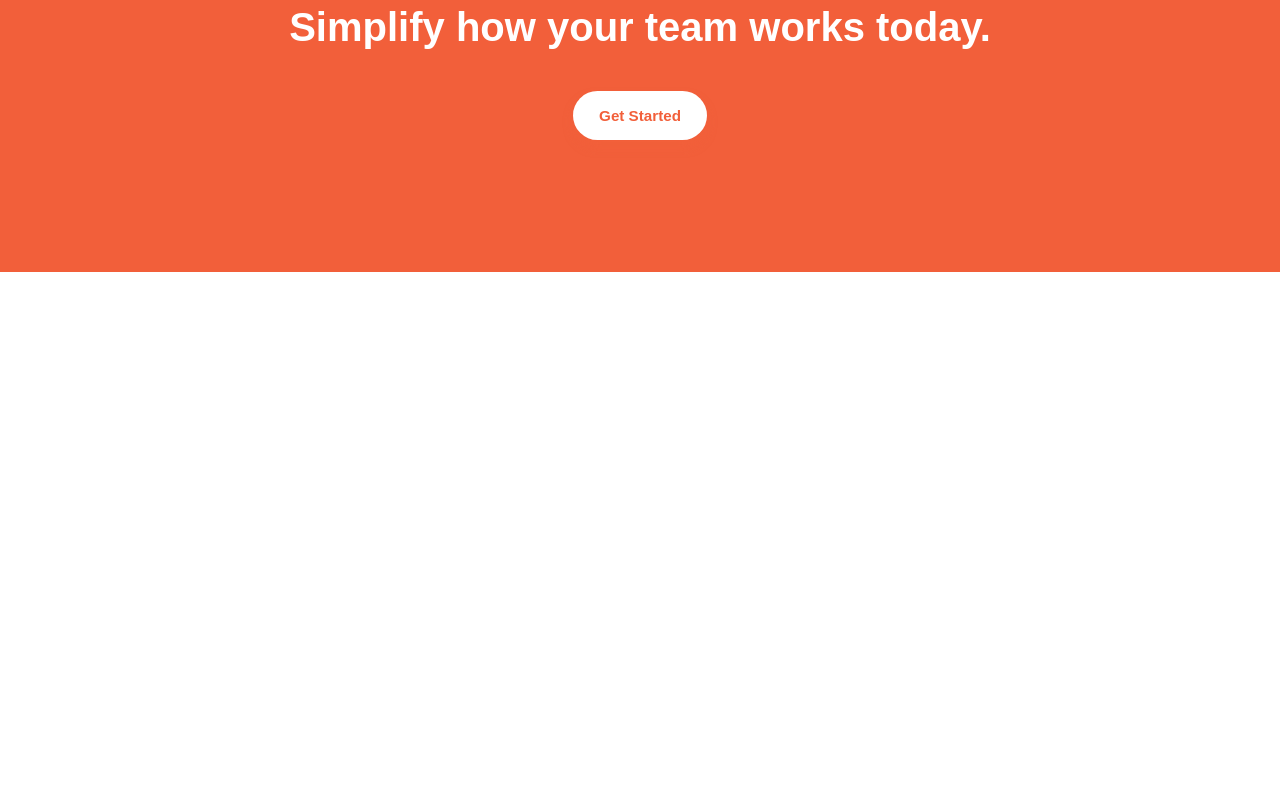
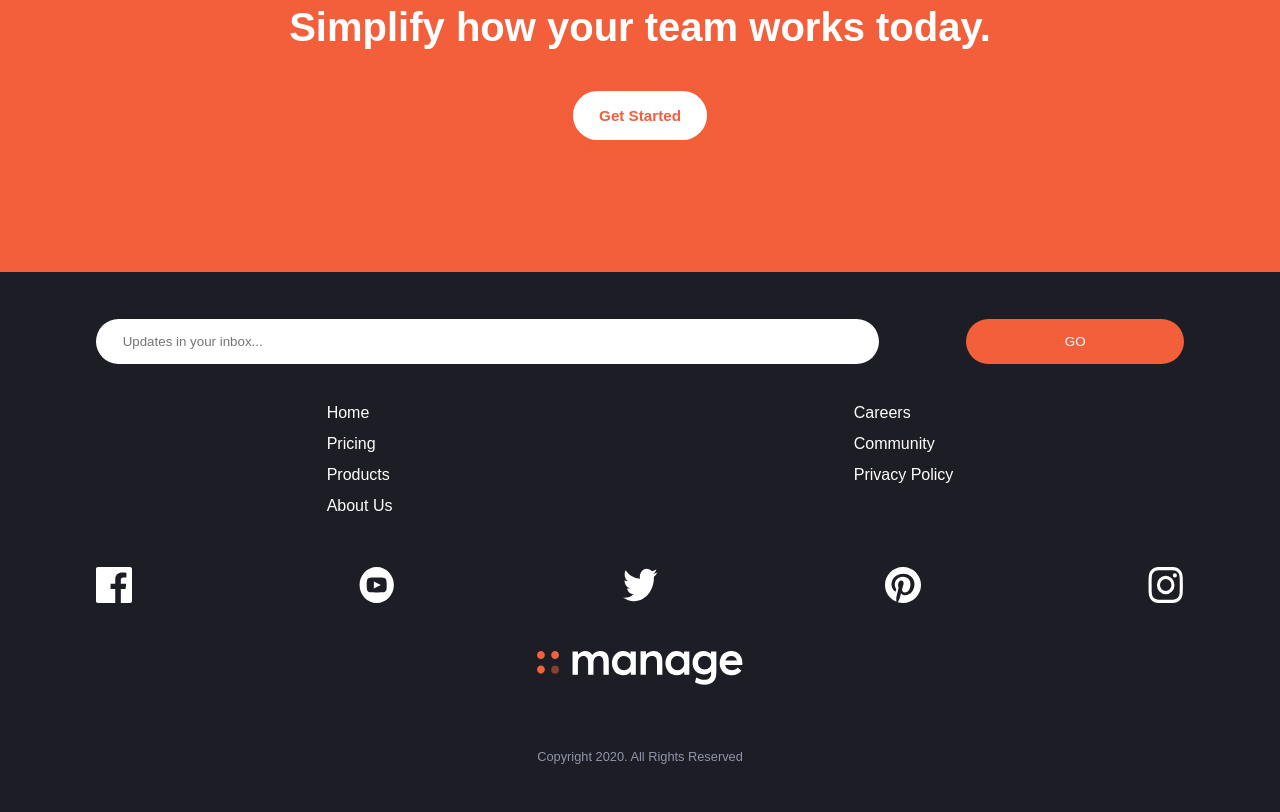
Before and after one commit to Saby22/manage-landing-page, a plain HTML site: page index.html in a window 1280 px wide. Shown: the part 2023-2835 px from the top of the page. Before the commit the page ends 2295 px from the top, so only its background shows below. Drawn offline with Linux system fonts and the light colour scheme; a web font is replaced by a local one.

Commit message:
Adding the footer section

```diff
--- a/index.html
+++ b/index.html
@@ -169,6 +169,45 @@
   </section>
   <!-- BOTTOM CALL TO ACTION END -->
 
+  <!-- FOOTER SECTION START -->
+  <footer>
+      <div class="footer-container">
+        <div class="email-submission">
+            <input type="email" placeholder="Updates in your inbox...">
+            <button>GO</button>
+        </div>
+        <div class="links">
+            <div class="col1">
+                <ul>
+                    <li><a href="#">Home</a></li>
+                    <li><a href="#">Pricing</a></li>
+                    <li><a href="#">Products</a></li>
+                    <li><a href="#">About Us</a></li>
+                </ul>
+            </div>
+            <div class="col2">
+                <ul>
+                    <li><a href="#">Careers</a></li>
+                    <li><a href="#">Community</a></li>
+                    <li><a href="#">Privacy Policy</a></li>
+                </ul>
+            </div>
+        </div>
+        <div class="social-logos">
+            <img src="./images/icon-facebook.svg" alt="Facebook">
+            <img src="./images/icon-youtube.svg" alt="Youtube">
+            <img src="./images/icon-twitter.svg" alt="Twitter">
+            <img src="./images/icon-pinterest.svg" alt="Pinterest">
+            <img src="./images/icon-instagram.svg" alt="Instagram">
+        </div>
+        <div class="logo">
+            <img src="./images/logo-white.svg" alt="Manage">
+        </div>
+        <h6>Copyright 2020. All Rights Reserved</h6>
+      </div>
+  </footer>
+  <!-- FOOTER SECTION START -->
+
 
 </body>
 </html>
--- /dev/null
+++ b/styles/sass/_footer.scss
@@ -0,0 +1,98 @@
+footer{
+    height: 33.75rem;
+    background-color: color(veryDarkBlue);
+    display: flex;
+    align-items: center;
+}
+
+.footer-container{
+    width: 85%;
+    height: auto;
+    margin: 0 auto;
+    display: flex;
+    flex-direction: column;
+    justify-content: space-between;
+
+    .email-submission{
+
+        display: flex;
+        justify-content: space-between;
+        margin-bottom: 2.5em;
+
+        input[type="email"]{
+            border: none;
+            outline: none;
+            width: 72%;
+            height: 45px;
+            border-radius: 90px;
+            font-family: 'Be Vietnam', sans-serif;
+            padding-left: 2em;
+            text-align: left;
+        }
+
+        button{
+            border: none;
+            outline: none;
+            width: 20%;
+            height: 45px;
+            border-radius: 90px;
+            padding: 0 2.8em;
+            background-color: color(brightRed);
+            color: white;
+            cursor: pointer;
+            display: flex;
+            justify-content: center;
+            align-items: center;
+        }
+    }
+
+    .links{
+
+        height: auto;
+        display: flex;
+        justify-content: space-around;
+        margin-bottom: 2.5em;
+        ul{
+            list-style: none;
+            display: flex;
+            flex-direction: column;
+            flex-wrap: wrap-reverse;
+            padding: 0;
+            margin: 0;
+            li{
+                margin-bottom: 0.8em;
+                a{
+                    color: white;
+                    text-decoration: none;
+                }
+            }
+        }
+    }
+
+    .social-logos{
+        display: flex;
+        justify-content: space-between;
+        img{
+            width: 36px;
+        }
+        margin-bottom: 3em;
+    }
+
+    .logo{
+        display: flex;
+        justify-content: center;
+        img{
+            height: 34px;
+        }
+        margin-bottom: 4em;
+    }
+
+    h6{
+        margin: 0;
+        color: color(darkGrayishBlue);
+        text-align: center;
+        font-weight: 400;
+        font-size: 0.8rem;
+    }
+
+}
--- a/styles/sass/style.scss
+++ b/styles/sass/style.scss
@@ -6,6 +6,7 @@
 @import 'pointers';
 @import 'carousel';
 @import 'bottomCTA';
+@import 'footer';
 
 
 // @import 'bg';
```
Also changed, not shown: images/logo-white.svg (added), styles/css/style.css, 1 other file.
